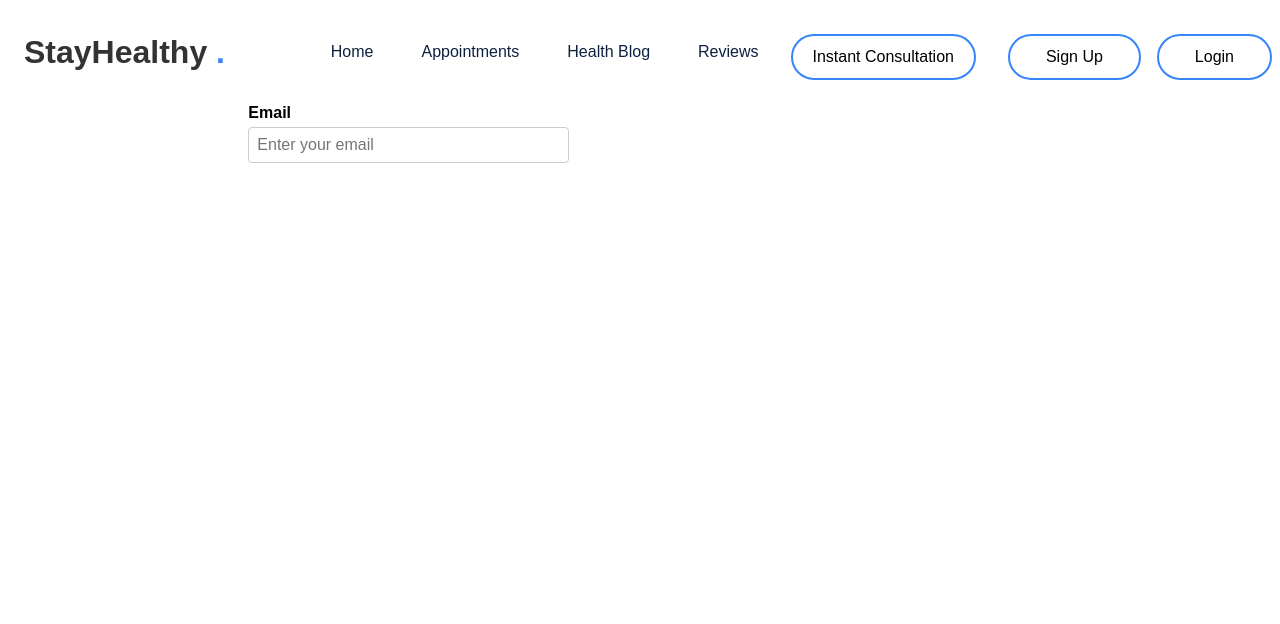
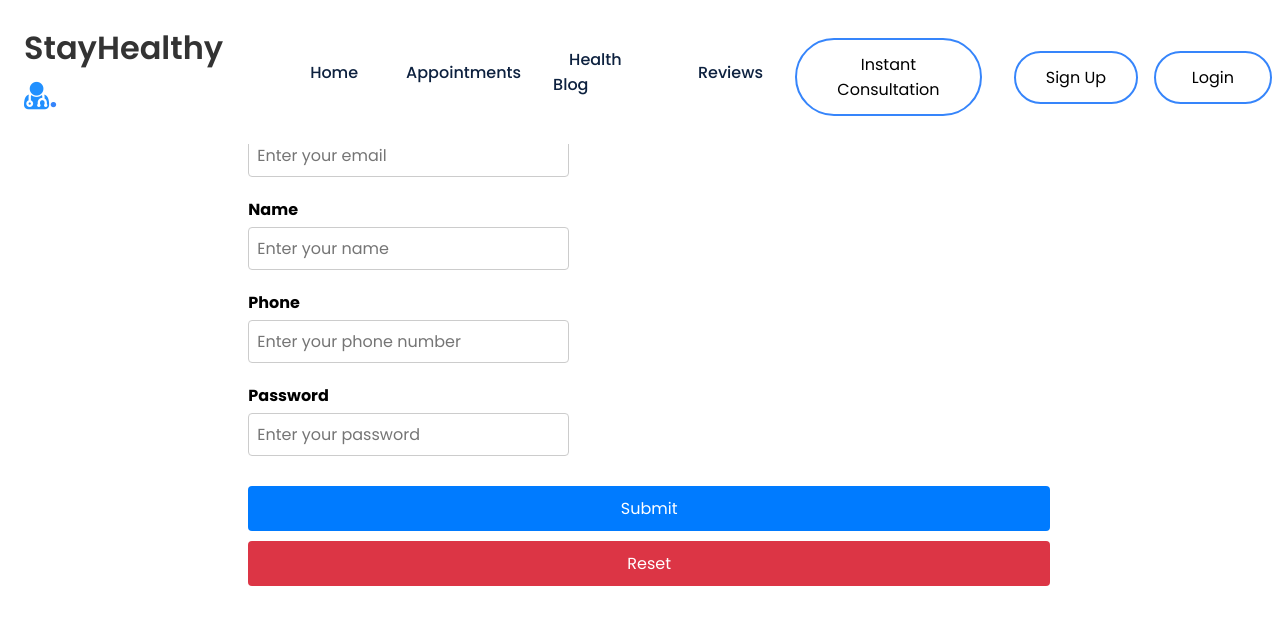
Before and after one commit to hajarhr55/test_med_app, a React (Create React App) app: page /signup in a window 1280 px wide. Shown: the top 624 px of the page. Built offline with nearby package versions, Linux system fonts and the light colour scheme.

Commit message:
initial commit

```diff
--- a/package.json
+++ b/package.json
@@ -34,5 +34,8 @@
       "last 1 firefox version",
       "last 1 safari version"
     ]
+  },
+  "devDependencies": {
+    "@babel/plugin-proposal-private-property-in-object": "^7.21.11"
   }
 }
--- a/public/index.html
+++ b/public/index.html
@@ -25,7 +25,10 @@
       Learn how to configure a non-root public URL by running `npm run build`.
     -->
     <title>React App</title>
-
+    <link rel="preconnect" href="https://fonts.googleapis.com" />
+<link rel="preconnect" href="https://fonts.gstatic.com" crossorigin />
+<link href="https://fonts.googleapis.com/css2?family=Poppins:wght@100;200;300;400;500;600;700;800;900&display=swap" rel="stylesheet">
+<link rel="stylesheet" href="https://maxcdn.bootstrapcdn.com/font-awesome/4.4.0/css/font-awesome.min.css">
   </head>
   <body>
     <noscript>You need to enable JavaScript to run this app.</noscript>
--- a/src/Components/Sign_Up/Sign_Up.html
+++ b/src/Components/Sign_Up/Sign_Up.html
@@ -5,7 +5,7 @@
     <meta charset="UTF-8">
     <meta name="viewport" content="width=device-width, initial-scale=1.0">
     <title>Document</title>
-    <link rel="stylesheet" href="Sign_Up.css"> <!-- Linking external CSS file -->
+    <link rel="stylesheet" href="./Sign_Up.css"> <!-- Linking external CSS file -->
 </head>
 <body>
     <div class="container" style="margin-top: 5%;"> <!-- Main container with margin-top -->
--- a/src/Components/Sign_Up/Sign_Up.js
+++ b/src/Components/Sign_Up/Sign_Up.js
@@ -1,77 +1,114 @@
-// Following code has been commented with appropriate comments for your reference.
 import React, { useState } from 'react';
-import './Sign_Up.css'
+import './Sign_Up.css';
 import { Link, useNavigate } from 'react-router-dom';
 import { API_URL } from '../../config';
 
-// Function component for Sign Up form
 const Sign_Up = () => {
-    // State variables using useState hook
     const [name, setName] = useState('');
     const [email, setEmail] = useState('');
     const [phone, setPhone] = useState('');
     const [password, setPassword] = useState('');
-    const [showerr, setShowerr] = useState(''); // State to show error messages
-    const navigate = useNavigate(); // Navigation hook from react-router
+    const [showerr, setShowerr] = useState('');
+    const navigate = useNavigate();
 
-    // Function to handle form submission
     const register = async (e) => {
-        e.preventDefault(); // Prevent default form submission
+        e.preventDefault();
 
-        // API Call to register user
         const response = await fetch(`${API_URL}/api/auth/register`, {
-            method: "POST",
+            method: 'POST',
             headers: {
-                "Content-Type": "application/json",
+                'Content-Type': 'application/json',
             },
-            body: JSON.stringify({
-                name: name,
-                email: email,
-                password: password,
-                phone: phone,
-            }),
+            body: JSON.stringify({ name, email, password, phone }),
         });
 
-        const json = await response.json(); // Parse the response JSON
+        const json = await response.json();
 
         if (json.authtoken) {
-            // Store user data in session storage
-            sessionStorage.setItem("auth-token", json.authtoken);
-            sessionStorage.setItem("name", name);
-            sessionStorage.setItem("phone", phone);
-            sessionStorage.setItem("email", email);
-
-            // Redirect user to home page
-            navigate("/");
-            window.location.reload(); // Refresh the page
+            sessionStorage.setItem('auth-token', json.authtoken);
+            sessionStorage.setItem('name', name);
+            sessionStorage.setItem('phone', phone);
+            sessionStorage.setItem('email', email);
+            navigate('/');
+            window.location.reload();
         } else {
-            if (json.errors) {
-                for (const error of json.errors) {
-                    setShowerr(error.msg); // Show error messages
-                }
-            } else {
-                setShowerr(json.error);
-            }
+            setShowerr(json.errors ? json.errors[0].msg : json.error);
         }
     };
 
-    // JSX to render the Sign Up form
     return (
-        <div className="container" style={{marginTop:'5%'}}>
+        <div className="container" style={{ marginTop: '5%' }}>
             <div className="signup-grid">
                 <div className="signup-form">
                     <form method="POST" onSubmit={register}>
                         <div className="form-group">
                             <label htmlFor="email">Email</label>
-                            <input value={email} onChange={(e) => setEmail(e.target.value)} type="email" name="email" id="email" className="form-control" placeholder="Enter your email" aria-describedby="helpId" />
-                            {showerr && <div className="err" style={{ color: 'red' }}>{showerr}</div>}
+                            <input
+                                value={email}
+                                onChange={(e) => setEmail(e.target.value)}
+                                type="email"
+                                name="email"
+                                id="email"
+                                className="form-control"
+                                placeholder="Enter your email"
+                            />
                         </div>
-                        {/* Apply similar logic for other form elements like name, phone, and password to capture user information */}
+
+                        <div className="form-group">
+                            <label htmlFor="name">Name</label>
+                            <input
+                                value={name}
+                                onChange={(e) => setName(e.target.value)}
+                                type="text"
+                                name="name"
+                                id="name"
+                                required
+                                className="form-control"
+                                placeholder="Enter your name"
+                            />
+                        </div>
+
+                        <div className="form-group">
+                            <label htmlFor="phone">Phone</label>
+                            <input
+                                value={phone}
+                                onChange={(e) => setPhone(e.target.value)}
+                                type="tel"
+                                name="phone"
+                                id="phone"
+                                required
+                                className="form-control"
+                                placeholder="Enter your phone number"
+                            />
+                        </div>
+
+                        <div className="form-group">
+                            <label htmlFor="password">Password</label>
+                            <input
+                                value={password}
+                                onChange={(e) => setPassword(e.target.value)}
+                                type="password"
+                                name="password"
+                                id="password"
+                                required
+                                className="form-control"
+                                placeholder="Enter your password"
+                            />
+                        </div>
+
+                        {showerr && <div className="err" style={{ color: 'red' }}>{showerr}</div>}
+
+                        <div className="btn-group">
+                            <button type="submit" className="btn btn-primary mb-2 mr-1 waves-effect waves-light">Submit</button>
+                            <button type="reset" className="btn btn-danger mb-2 waves-effect waves-light" onClick={() => {
+                                setName(''); setEmail(''); setPhone(''); setPassword('');
+                            }}>Reset</button>
+                        </div>
                     </form>
                 </div>
             </div>
         </div>
     );
-}
+};
 
-export default Sign_Up; // Export the Sign_Up component for use in other components
+export default Sign_Up;
```
Also changed, not shown: images/doctor-2027768_1280.png (added), 1 other file (tests, documents, lock files or other folders).
